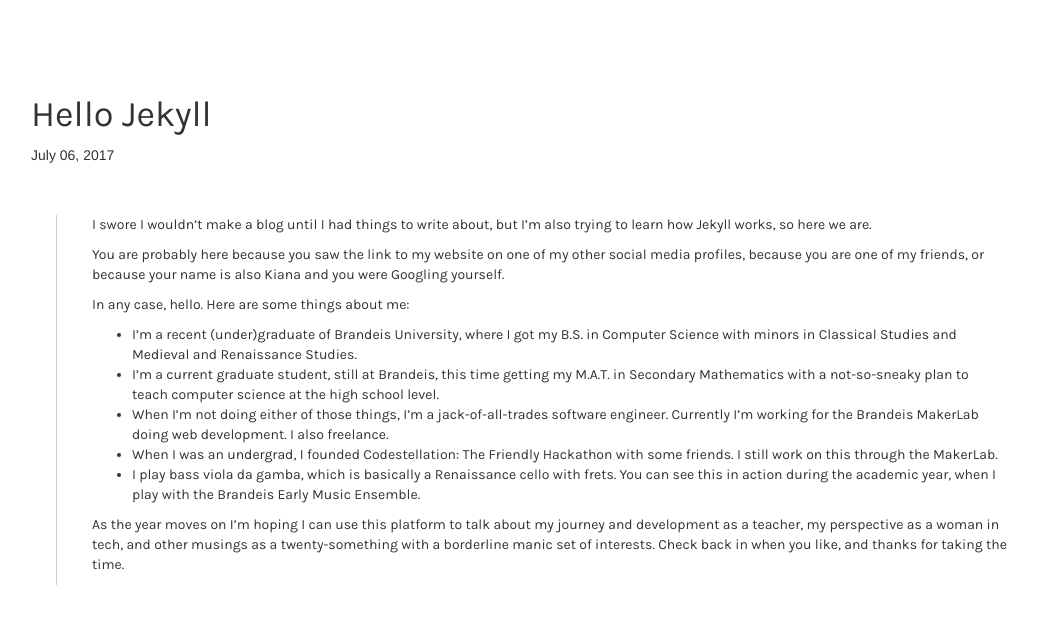
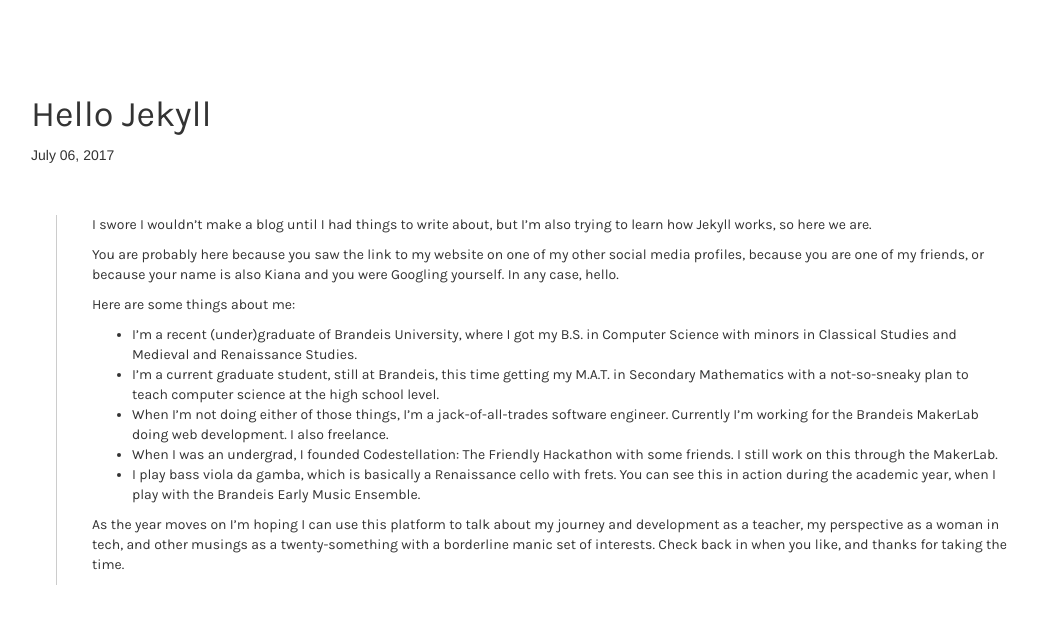
Before and after one commit to kianajane/kianajane.github.io, a Jekyll site: the page built from _posts/2017-07-06-first-post.md, in a window 1280 px wide. Shown: the top 624 px of the page, without its empty margins (59-1096 px from the left). Built offline with Jekyll 4.4.1, drawn with Linux system fonts in a browser that asks for light colours.

```diff
--- a/_posts/2017-07-06-first-post.md
+++ b/_posts/2017-07-06-first-post.md
@@ -4,9 +4,9 @@ layout: posts
 ---
 I swore I wouldn't make a blog until I had things to write about, but I'm also trying to learn how Jekyll works, so here we are.
 
-You are probably here because you saw the link to my website on one of my other social media profiles, because you are one of my friends, or because your name is also Kiana and you were Googling yourself.
+You are probably here because you saw the link to my website on one of my other social media profiles, because you are one of my friends, or because your name is also Kiana and you were Googling yourself. In any case, hello.
 
-In any case, hello. Here are some things about me:
+Here are some things about me:
 
 * I'm a recent (under)graduate of Brandeis University, where I got my B.S. in Computer Science with minors in Classical Studies and Medieval and Renaissance Studies.
 * I'm a current graduate student, still at Brandeis, this time getting my M.A.T. in Secondary Mathematics with a not-so-sneaky plan to teach computer science at the high school level.
```
Also changed, not shown: 1 other file.
